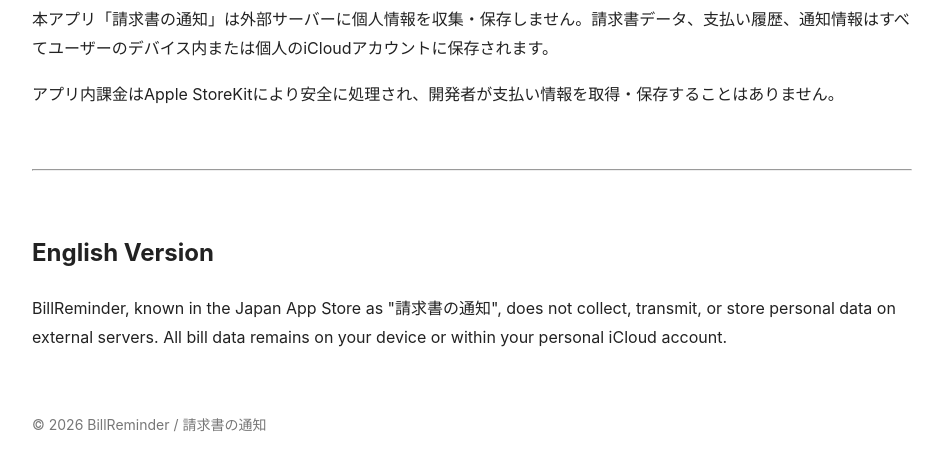
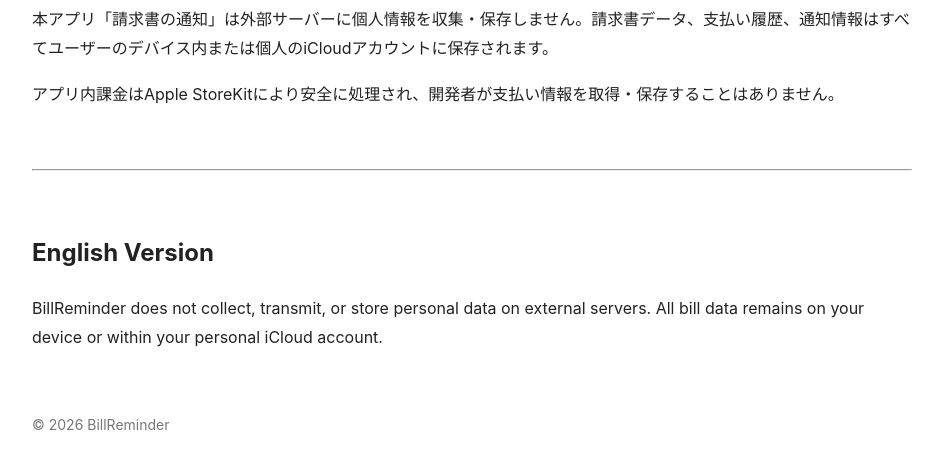
Before and after one commit to stephen986127-bot/billreminder, a plain HTML site: page support.html in a window 1280 px wide. Shown: the part 110-580 px from the top of the page, without its empty margins (168-1111 px from the left). Drawn offline with Linux system fonts and the light colour scheme.

Commit message:
Update support.html

```diff
--- a/support.html
+++ b/support.html
@@ -36,10 +36,10 @@
 <h2>English Version</h2>
 
 <div class="section">
-BillReminder, known in the Japan App Store as "請求書の通知", does not collect, transmit, or store personal data on external servers. All bill data remains on your device or within your personal iCloud account.
+BillReminder does not collect, transmit, or store personal data on external servers. All bill data remains on your device or within your personal iCloud account.
 </div>
 
-<div class="footer">© 2026 BillReminder / 請求書の通知</div>
+<div class="footer">© 2026 BillReminder</div>
 
 </body>
 </html>
```
